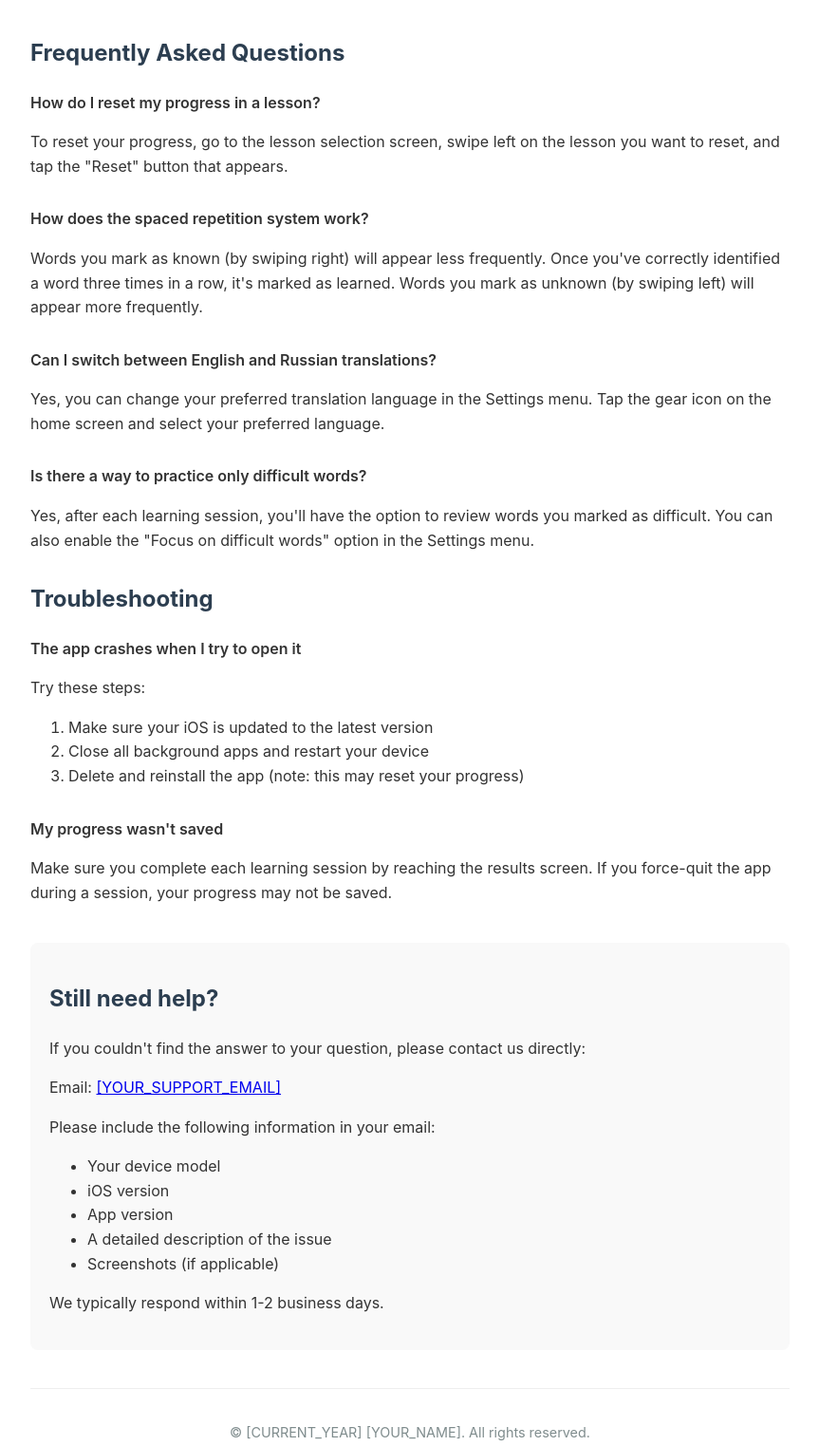
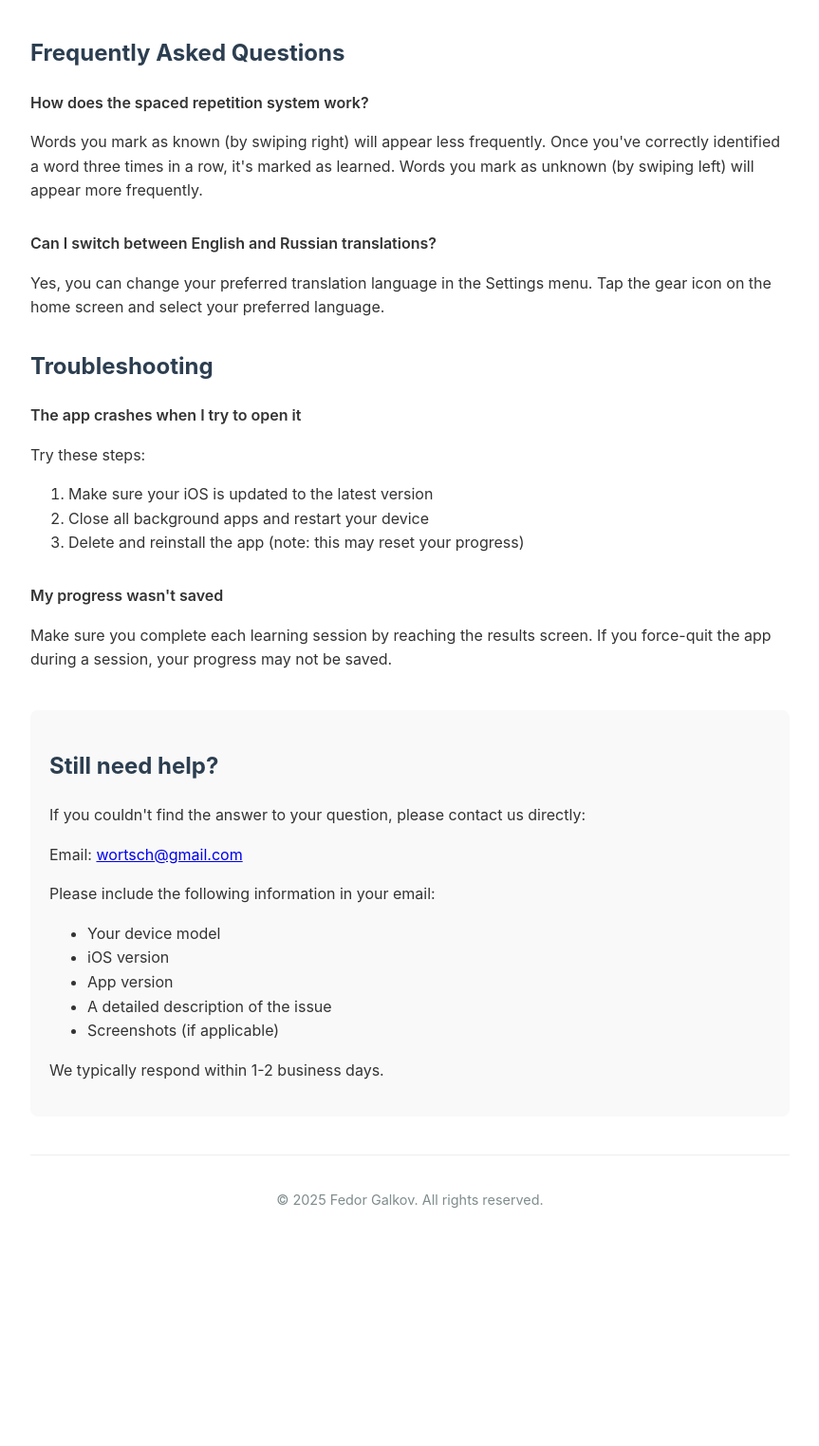
Before and after one commit to fgalkov/wortsch, a plain HTML site: page support.html in a window 1280 px wide. Shown: the part 225-1748 px from the top of the page at 95% size, without its empty margins (208-1071 px from the left). After the commit the page ends 1534 px from the top, so only its background shows below. Drawn offline with Linux system fonts and the light colour scheme.

Commit message:
Update support.html

```diff
--- a/support.html
+++ b/support.html
@@ -65,13 +65,6 @@
         <h2>Frequently Asked Questions</h2>
 
         <div class="faq-item">
-            <div class="faq-question">How do I reset my progress in a lesson?</div>
-            <div class="faq-answer">
-                <p>To reset your progress, go to the lesson selection screen, swipe left on the lesson you want to reset, and tap the "Reset" button that appears.</p>
-            </div>
-        </div>
-
-        <div class="faq-item">
             <div class="faq-question">How does the spaced repetition system work?</div>
             <div class="faq-answer">
                 <p>Words you mark as known (by swiping right) will appear less frequently. Once you've correctly identified a word three times in a row, it's marked as learned. Words you mark as unknown (by swiping left) will appear more frequently.</p>
@@ -82,13 +75,6 @@
             <div class="faq-question">Can I switch between English and Russian translations?</div>
             <div class="faq-answer">
                 <p>Yes, you can change your preferred translation language in the Settings menu. Tap the gear icon on the home screen and select your preferred language.</p>
-            </div>
-        </div>
-
-        <div class="faq-item">
-            <div class="faq-question">Is there a way to practice only difficult words?</div>
-            <div class="faq-answer">
-                <p>Yes, after each learning session, you'll have the option to review words you marked as difficult. You can also enable the "Focus on difficult words" option in the Settings menu.</p>
             </div>
         </div>
 
@@ -123,7 +109,7 @@
     <div class="contact-box">
         <h2>Still need help?</h2>
         <p>If you couldn't find the answer to your question, please contact us directly:</p>
-        <p>Email: <a href="mailto:[YOUR_SUPPORT_EMAIL]">[YOUR_SUPPORT_EMAIL]</a></p>
+        <p>Email: <a href="mailto:wortsch@gmail.com">wortsch@gmail.com</a></p>
         <p>Please include the following information in your email:</p>
         <ul>
             <li>Your device model</li>
@@ -136,7 +122,7 @@
     </div>
 
     <footer>
-        <p>© [CURRENT_YEAR] [YOUR_NAME]. All rights reserved.</p>
+        <p>© 2025 Fedor Galkov. All rights reserved.</p>
     </footer>
 </body>
 </html>
```
